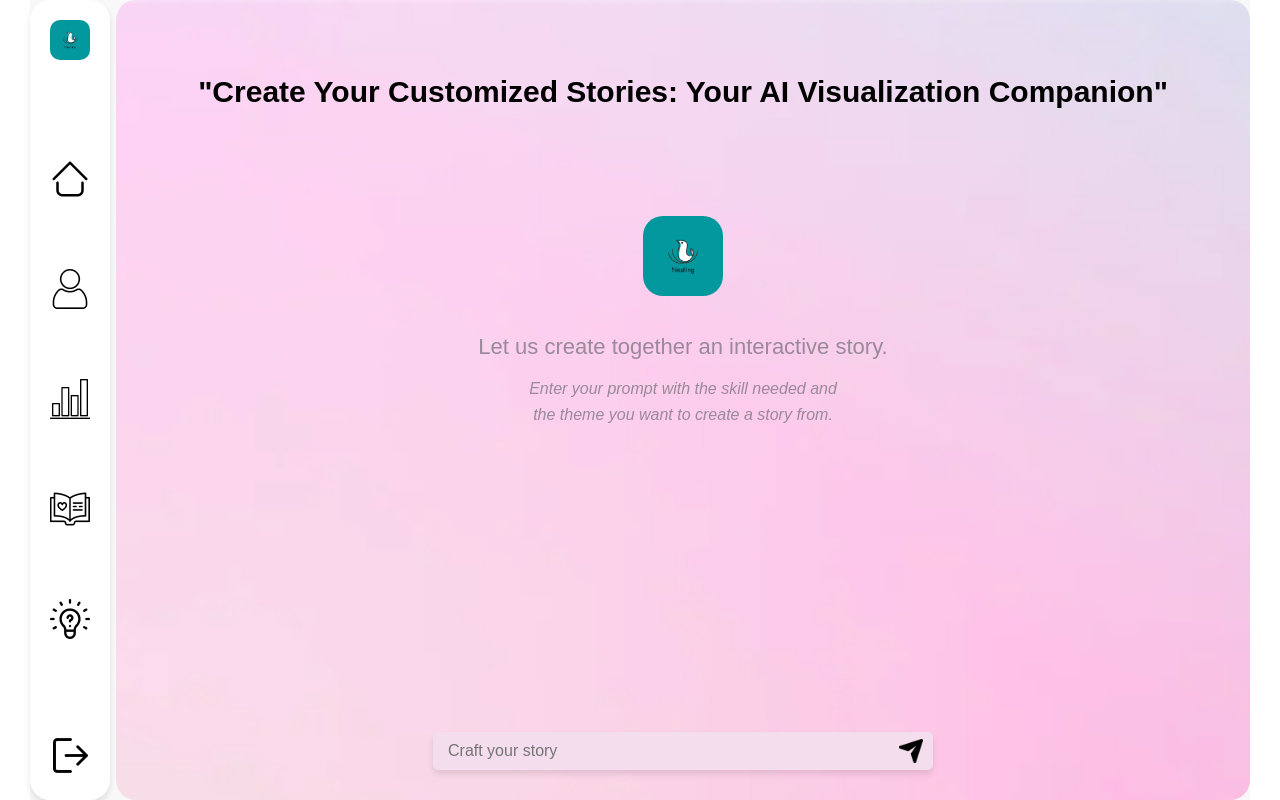
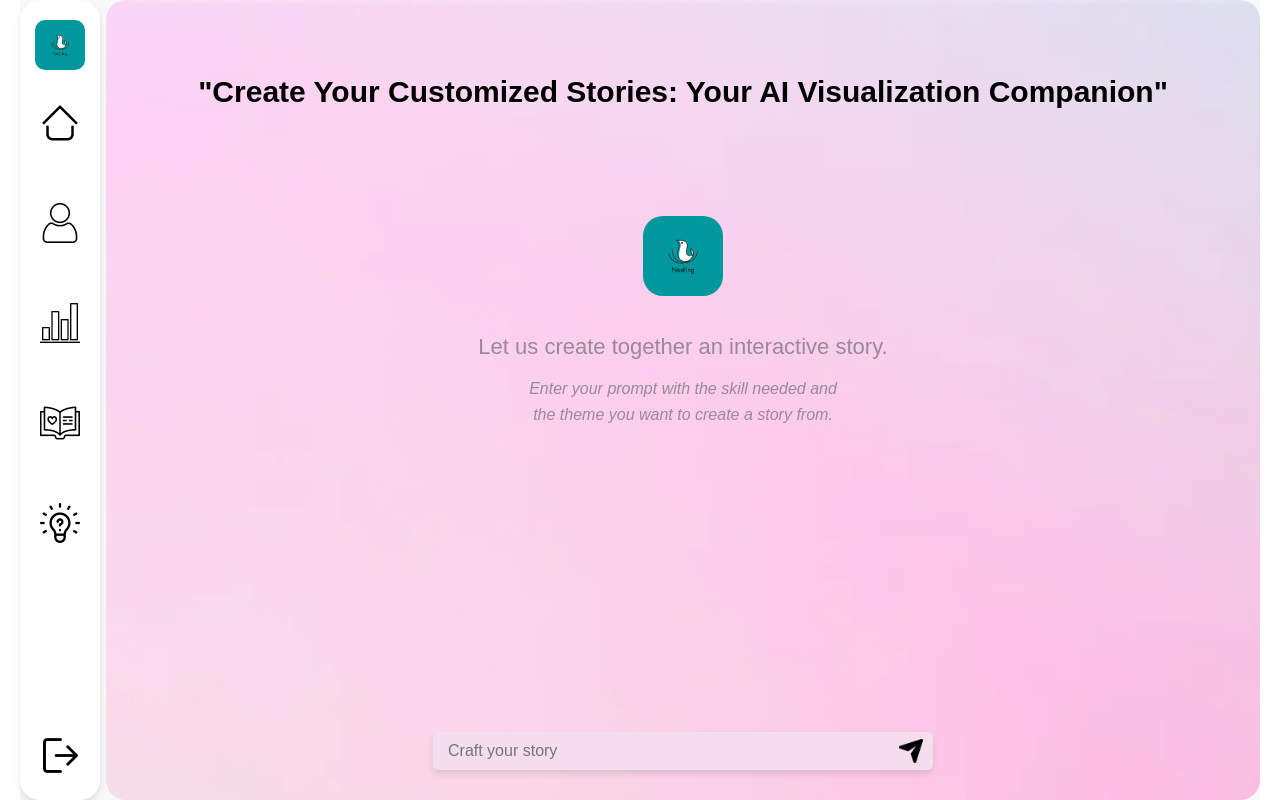
Before and after one commit to Yasmina-Maddah/nestling-frontend, a React (Create React App) app: page /AIPage in a window 1280 px wide. Built offline with nearby package versions, Linux system fonts and the light colour scheme.

Commit message:
Edited the style of the Sidebar

```diff
--- a/src/components/Sidebar/Sidebar.css
+++ b/src/components/Sidebar/Sidebar.css
@@ -1,5 +1,4 @@
 .sidebar {
-
   display: flex;
   flex-direction: column;
   align-items: center;
@@ -10,7 +9,6 @@
   padding: 20px 0;
   box-shadow: 0 4px 6px rgba(0, 0, 0, 0.1);
   border-radius: 20px;
-
 }
 
 .sidebar-logo {
@@ -18,10 +16,9 @@
 }
 
 .logo {
-    width: 40px;
-    height: 40px;
+  width: 50px;
+  height: 50px;
   border-radius: 10px;
-
 }
 
 .nav-list {
@@ -32,7 +29,15 @@
   display: flex;
   flex-direction: column;
   align-items: center;
-    gap: 60px;
+  gap: 50px;
+  justify-content: space-between;
+}
+
+.nav-section {
+  display: flex;
+  flex-direction: column;
+  align-items: center;
+  gap: 50px;
 }
 
 .nav-button {
@@ -59,5 +64,6 @@
 }
 
 .sidebar-footer {
-    margin-top: 20px;
+  margin-top: auto; /* Push the footer to the bottom */
+  padding-top: 40px; /* Add extra space between the footer and the last icon */
 }
--- a/src/components/Sidebar/Sidebar.jsx
+++ b/src/components/Sidebar/Sidebar.jsx
@@ -9,7 +9,6 @@ import bookIcon from '../../assets/icons/Book.png';
 import resourceIcon from '../../assets/icons/Resource.png';
 import arrowRightIcon from '../../assets/icons/Arrow.png';
 
-
 const Sidebar = () => {
   return (
     <aside className="sidebar">
@@ -18,6 +17,7 @@ const Sidebar = () => {
       </div>
       <nav>
         <ul className="nav-list">
+          <div className="nav-section">
             <li>
               <button className="nav-button">
                 <img src={homeIcon} alt="Home" className="nav-icon" />
@@ -38,13 +38,17 @@ const Sidebar = () => {
                 <img src={bookIcon} alt="Library" className="nav-icon" />
               </button>
             </li>
+          </div>
+          <div className="nav-section">
             <li>
               <button className="nav-button">
                 <img src={resourceIcon} alt="Ideas" className="nav-icon" />
               </button>
             </li>
+          </div>
         </ul>
       </nav>
+      <div className="spacer" style={{ flexGrow: 1 }}></div> {/* Spacer for separation */}
       <div className="sidebar-footer">
         <button className="nav-button">
           <img src={arrowRightIcon} alt="Next" className="nav-icon" />
--- a/src/pages/AIStoryVisualizedPage/AIStoryVisualizedPage.css
+++ b/src/pages/AIStoryVisualizedPage/AIStoryVisualizedPage.css
@@ -1,8 +1,8 @@
 /* AIStoryVisualizedPage.css */
 
 .ai-story-page {
-    margin-left: 30px;
-    margin-right: 30px;
+    margin-left: 20px;
+    margin-right: 20px;
     display: grid;
     grid-template-columns: 86px 1fr;
     height: 100vh;
```
Lines whose indentation alone changed are shown as unchanged.
